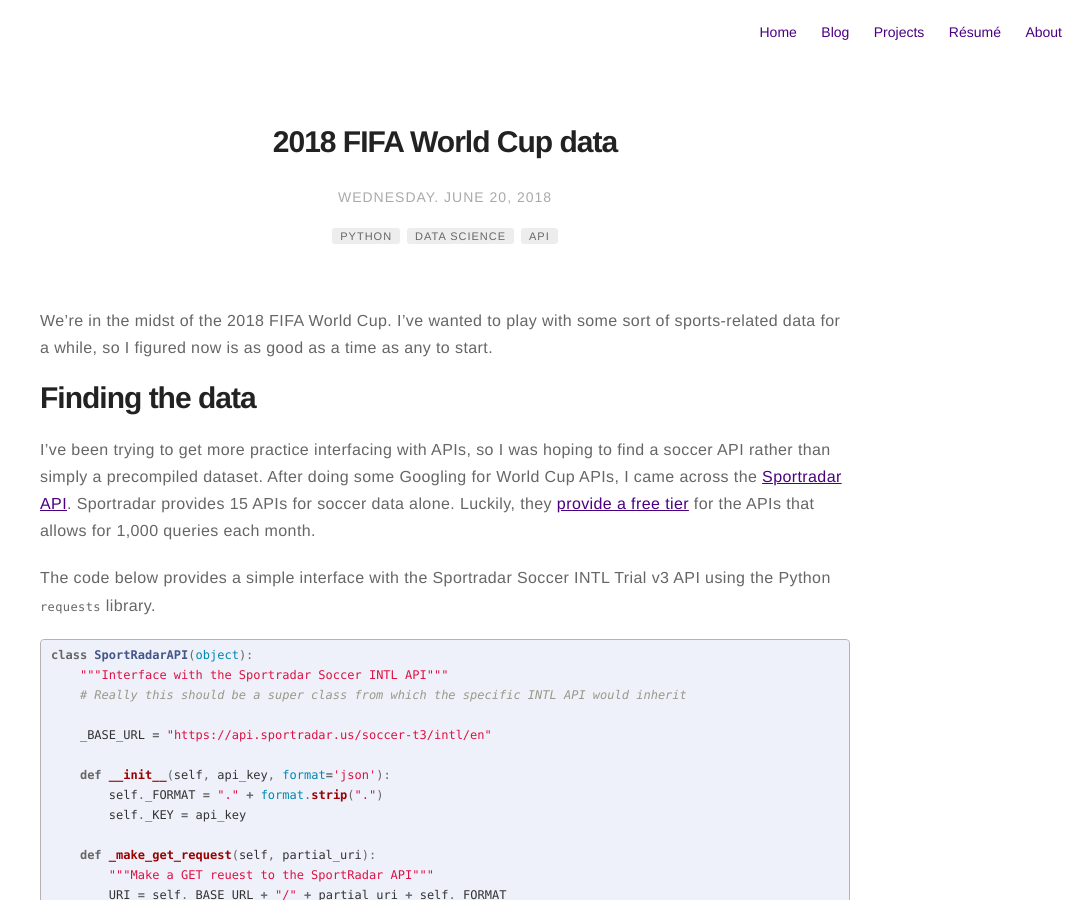
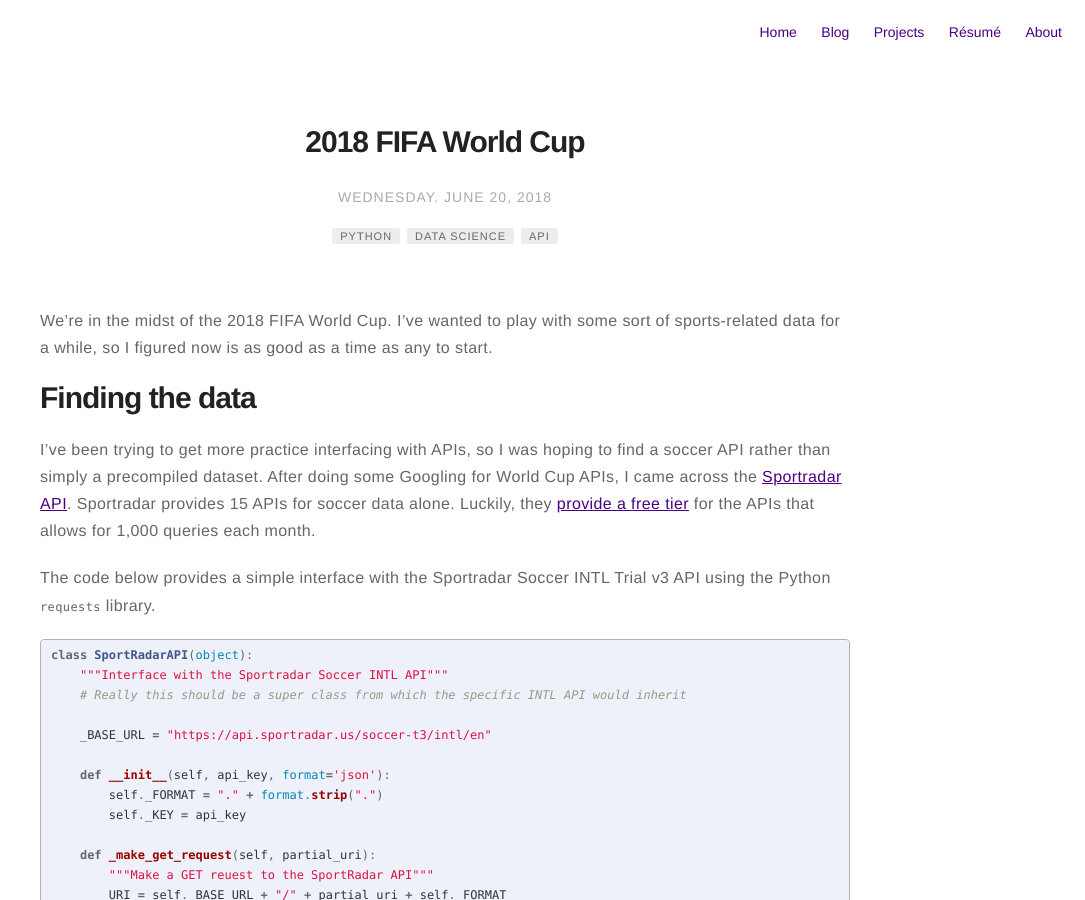
Before and after one commit to johnwmillr/johnwmillr.github.io, a Jekyll site: the page built from _posts/2018-06-20-playing-with-fifa-world-cup-data.markdown, in a window 1280 px wide and 900 px high. Shown: the whole window, without its empty margins (195-1280 px from the left). Built offline with Jekyll 4.4.1, drawn with Linux system fonts in a browser that asks for light colours; comment, search, counter and statistics services are not loaded.

```diff
--- a/_posts/2018-06-20-playing-with-fifa-world-cup-data.markdown
+++ b/_posts/2018-06-20-playing-with-fifa-world-cup-data.markdown
@@ -1,5 +1,5 @@
 ---
-title: "2018 FIFA World Cup data"
+title: "2018 FIFA World Cup"
 date: 2018-06-20
 layout: post
 tag:
```
Also changed, not shown: assets/images/height_by_position.png.
